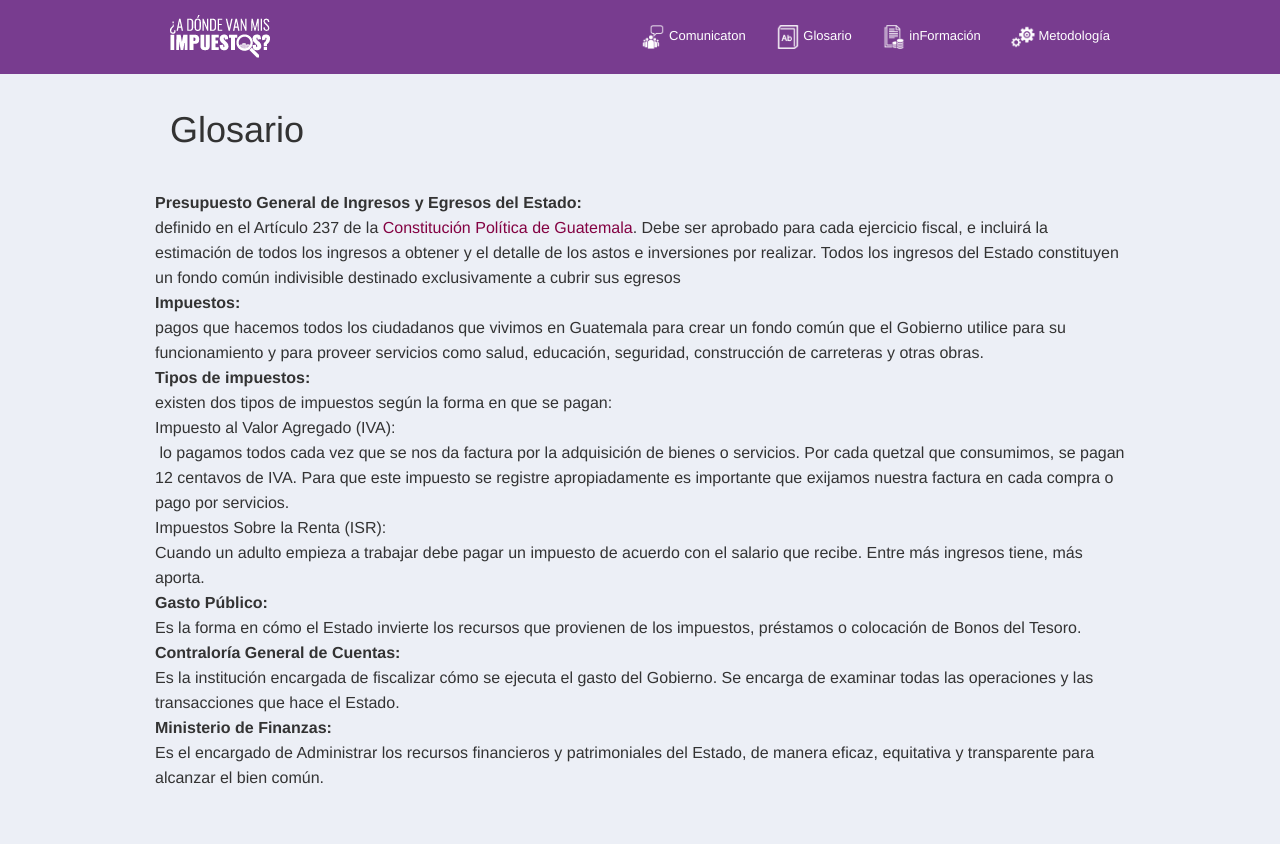
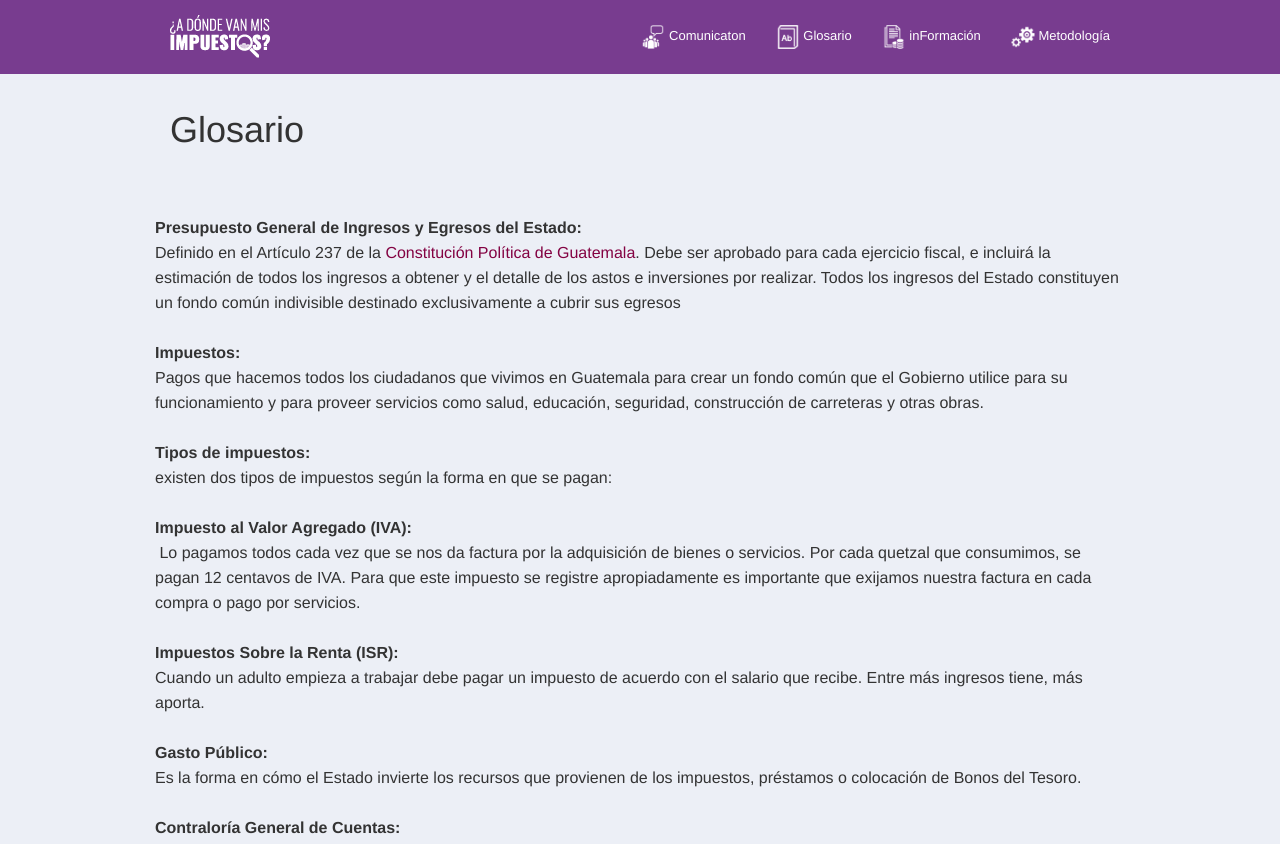
Before and after one commit to jherreragt/MiGuatemala.org, a Jekyll site: the page built from glosario.html, in a window 1280 px wide and 1319 px high. Shown: the top 844 px of the window. Built offline with Jekyll 4.4.1, drawn with Linux system fonts in a browser that asks for light colours; nearby versions of some CDN libraries; some web fonts are replaced.

Commit message:
Update glosario.html

```diff
--- a/glosario.html
+++ b/glosario.html
@@ -5,35 +5,35 @@ title: Glosario Presupuestario
 <h1 class="page-title"><br>Glosario</h1>
 <div class="row spaced">
         &nbsp;
-
-        <br><b>Presupuesto General de Ingresos y Egresos del Estado:</b><br> <span style="font-weight: 400;">definido en el Artículo 237 de la </span><a href="http://wikiguate.com.gt/wiki/Constituci%C3%B3n_Pol%C3%ADtica_de_Guatemala"><span style="font-weight: 400;">Constitución Política de Guatemala</span></a><span style="font-weight: 400;">. Debe ser aprobado para cada ejercicio fiscal, e incluirá la estimación de todos los ingresos a obtener y el detalle de los astos e inversiones por realizar. Todos los ingresos del Estado constituyen un fondo común indivisible destinado exclusivamente a cubrir sus egresos</span>
+        <br>
+        <br><b>Presupuesto General de Ingresos y Egresos del Estado:</b><br> <span style="font-weight: 400;">Definido en el Artículo 237 de la </span><a href="http://wikiguate.com.gt/wiki/Constituci%C3%B3n_Pol%C3%ADtica_de_Guatemala"><span style="font-weight: 400;">Constitución Política de Guatemala</span></a><span style="font-weight: 400;">. Debe ser aprobado para cada ejercicio fiscal, e incluirá la estimación de todos los ingresos a obtener y el detalle de los astos e inversiones por realizar. Todos los ingresos del Estado constituyen un fondo común indivisible destinado exclusivamente a cubrir sus egresos</span>
 
         &nbsp;
-
-        <b><br>Impuestos: </b><br><span style="font-weight: 400;">pagos que hacemos todos los ciudadanos que vivimos en Guatemala para crear un fondo común que el Gobierno utilice para su funcionamiento y para proveer servicios como salud, educación, seguridad, construcción de carreteras y otras obras. </span>
+        <br>
+        <b><br>Impuestos: </b><br><span style="font-weight: 400;">Pagos que hacemos todos los ciudadanos que vivimos en Guatemala para crear un fondo común que el Gobierno utilice para su funcionamiento y para proveer servicios como salud, educación, seguridad, construcción de carreteras y otras obras. </span>
 
         &nbsp;
-
+        <br>
         <br><b>Tipos de impuestos: </b><br><span style="font-weight: 400;">existen dos tipos de impuestos según la forma en que se pagan:</span>
 
         &nbsp;
-
-        <br><span style="font-weight: 400;">Impuesto al Valor Agregado (IVA): <br> lo pagamos todos cada vez que se nos da factura por la adquisición de bienes o servicios. Por cada quetzal que consumimos, se pagan 12 centavos de IVA. Para que este impuesto se registre apropiadamente es importante que exijamos nuestra factura en cada compra o pago por servicios.</span>
+        <br>
+        <br><span style="font-weight: 400;"><b>Impuesto al Valor Agregado (IVA): </b><br> Lo pagamos todos cada vez que se nos da factura por la adquisición de bienes o servicios. Por cada quetzal que consumimos, se pagan 12 centavos de IVA. Para que este impuesto se registre apropiadamente es importante que exijamos nuestra factura en cada compra o pago por servicios.</span>
 
         &nbsp;
-
-        <br><span style="font-weight: 400;">Impuestos Sobre la Renta (ISR): <br>Cuando un adulto empieza a trabajar debe pagar un impuesto de acuerdo con el salario que recibe. Entre más ingresos tiene, más aporta. </span>
+        <br>
+        <br><span style="font-weight: 400;"><b>Impuestos Sobre la Renta (ISR): </b><br>Cuando un adulto empieza a trabajar debe pagar un impuesto de acuerdo con el salario que recibe. Entre más ingresos tiene, más aporta. </span>
 
         &nbsp;
-
+        <br>
         <br><b>Gasto Público: </b><br><span style="font-weight: 400;">Es la forma en cómo el Estado invierte los recursos que provienen de los impuestos, préstamos o colocación de Bonos del Tesoro. </span>
 
         &nbsp;
-
+        <br>
         <br><b>Contraloría General de Cuentas: </b><br><span style="font-weight: 400;">Es la institución encargada de fiscalizar cómo se ejecuta el gasto del Gobierno. Se encarga de examinar todas las operaciones y las transacciones que hace el Estado. </span>
 
         &nbsp;
-
+        <br>
         <br><b>Ministerio de Finanzas:</b><br><span style="font-weight: 400;"> Es el encargado de </span><span style="font-weight: 400;">Administrar los recursos financieros y patrimoniales del Estado, de manera eficaz, equitativa y transparente para alcanzar el bien común.</span>
 
 </div>
```
